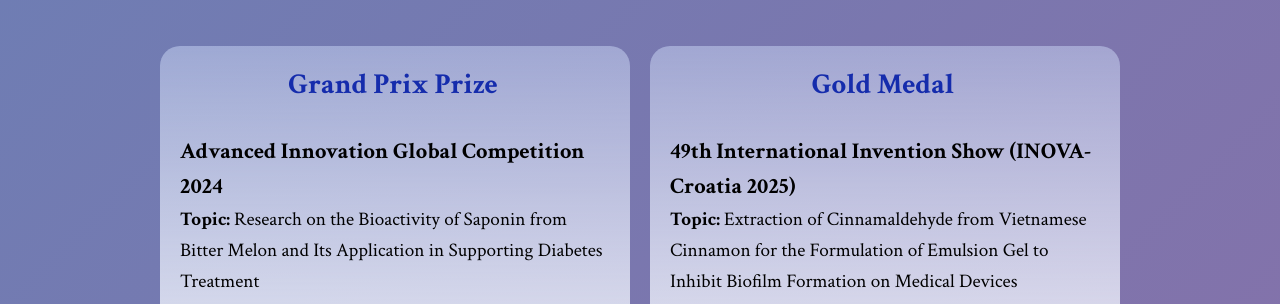
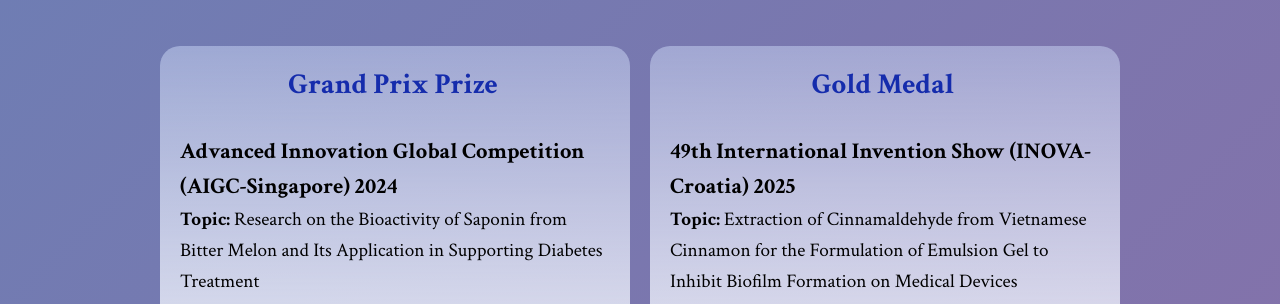
Before and after one commit to eduportfolio/PhamHaNgoc, a plain HTML site: page index.html in a window 1280 px wide. Shown: the part 2300-2604 px from the top of the page. Drawn offline with Linux system fonts and the light colour scheme.

Commit message:
change competition name

```diff
--- a/index.html
+++ b/index.html
@@ -2195,7 +2195,7 @@
                 <div class="award-card">
                     <div class="award-content">
                         <button class="see-more" data-modal="1">Grand Prix Prize</button><br>
-                        <h3>Advanced Innovation Global Competition 2024</h3>
+                        <h3>Advanced Innovation Global Competition (AIGC-Singapore) 2024</h3>
                         <p style="margin-bottom: 0.5em;"><strong>Topic: </strong> Research on the Bioactivity of Saponin
                             from Bitter Melon and Its
                             Application in Supporting Diabetes Treatment</p>
@@ -2302,7 +2302,7 @@
                 <div class="award-card">
                     <div class="award-content">
                         <button class="see-more" data-modal="1">Gold Medal</button><br>
-                        <h3>49th International Invention Show (INOVA-Croatia 2025)</h3>
+                        <h3>49th International Invention Show (INOVA-Croatia) 2025</h3>
                         <p style="margin-bottom: 0.5em;"><strong>Topic: </strong> Extraction of Cinnamaldehyde from
                             Vietnamese Cinnamon for the
                             Formulation of Emulsion Gel to Inhibit Biofilm Formation on Medical Devices</p>
```
